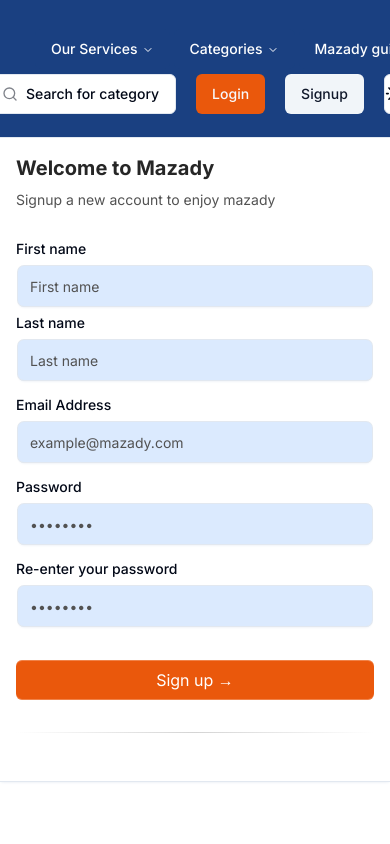
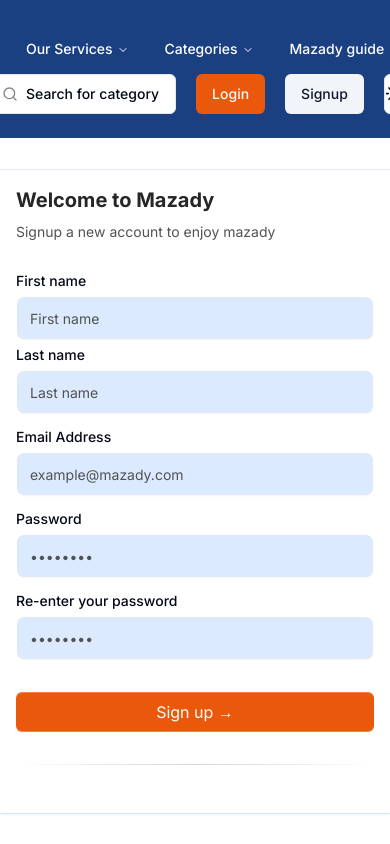
Before and after one commit to PPHelios/mazady, a Next.js app: page /signup in a window 390 px wide. Shown: the top 844 px of the page. Built offline with nearby package versions, Linux system fonts and the light colour scheme.

Commit message:
Fix: Moved exports from login to separate file

```diff
--- a/app/(user)/addItem/page.tsx
+++ b/app/(user)/addItem/page.tsx
@@ -2,7 +2,10 @@
 
 import ImagesUploader from "@/components/ImagesUploader";
 import React, { useState } from "react";
-import { BottomGradient, LabelInputContainer } from "../login/page";
+import {
+  BottomGradient,
+  LabelInputContainer,
+} from "@/components/ui/FormElements";
 import { Label } from "@/components/ui/label";
 import { Input } from "@/components/ui/input";
 import { Textarea } from "@/components/ui/textarea";
--- a/app/(user)/login/page.tsx
+++ b/app/(user)/login/page.tsx
@@ -2,7 +2,10 @@
 import React from "react";
 import { Label } from "@/components/ui/label";
 import { Input } from "@/components/ui/input";
-import { cn } from "@/lib/utils";
+import {
+  BottomGradient,
+  LabelInputContainer,
+} from "@/components/ui/FormElements";
 
 export default function Signup() {
   const handleSubmit = (e: React.FormEvent<HTMLFormElement>) => {
@@ -10,9 +13,9 @@
     console.log("Form submitted");
   };
   return (
-    <div
-      className="mx-auto w-full max-w-md rounded-none bg-white p-4 shadow-input
-        dark:bg-black md:rounded-2xl md:p-8"
+    <main
+      className="mx-auto mt-8 w-full max-w-md rounded-none bg-white p-4
+        shadow-input dark:bg-black md:rounded-2xl md:p-8"
     >
       <h2 className="text-xl font-bold text-neutral-800 dark:text-neutral-200">
         Welcome to Mazady
@@ -48,37 +51,6 @@
             via-neutral-300 to-transparent dark:via-neutral-700"
         />
       </form>
-    </div>
+    </main>
   );
 }
-
-export const BottomGradient = () => {
-  return (
-    <>
-      <span
-        className="absolute inset-x-0 -bottom-px block h-px w-full
-          bg-gradient-to-r from-transparent via-cyan-500 to-transparent
-          opacity-0 transition duration-500 group-hover/btn:opacity-100"
-      />
-      <span
-        className="absolute inset-x-10 -bottom-px mx-auto block h-px w-1/2
-          bg-gradient-to-r from-transparent via-indigo-500 to-transparent
-          opacity-0 blur-sm transition duration-500 group-hover/btn:opacity-100"
-      />
-    </>
-  );
-};
-
-export const LabelInputContainer = ({
-  children,
-  className,
-}: {
-  children: React.ReactNode;
-  className?: string;
-}) => {
-  return (
-    <div className={cn("flex w-full flex-col space-y-2", className)}>
-      {children}
-    </div>
-  );
-};
--- a/app/(user)/signup/page.tsx
+++ b/app/(user)/signup/page.tsx
@@ -3,6 +3,10 @@
 import { Label } from "@/components/ui/label";
 import { Input } from "@/components/ui/input";
 import { cn } from "@/lib/utils";
+import {
+  BottomGradient,
+  LabelInputContainer,
+} from "@/components/ui/FormElements";
 
 export default function Signup() {
   const handleSubmit = (e: React.FormEvent<HTMLFormElement>) => {
@@ -10,9 +14,9 @@
     console.log("Form submitted");
   };
   return (
-    <div
-      className="mx-auto w-full max-w-md rounded-none bg-white p-4 shadow-input
-        dark:bg-black md:rounded-2xl md:p-8"
+    <main
+      className="mx-auto mt-8 w-full max-w-md rounded-none bg-white p-4
+        shadow-input dark:bg-black md:rounded-2xl md:p-8"
     >
       <h2 className="text-xl font-bold text-neutral-800 dark:text-neutral-200">
         Welcome to Mazady
@@ -65,37 +69,6 @@
             via-neutral-300 to-transparent dark:via-neutral-700"
         />
       </form>
-    </div>
+    </main>
   );
 }
-
-const BottomGradient = () => {
-  return (
-    <>
-      <span
-        className="absolute inset-x-0 -bottom-px block h-px w-full
-          bg-gradient-to-r from-transparent via-cyan-500 to-transparent
-          opacity-0 transition duration-500 group-hover/btn:opacity-100"
-      />
-      <span
-        className="absolute inset-x-10 -bottom-px mx-auto block h-px w-1/2
-          bg-gradient-to-r from-transparent via-indigo-500 to-transparent
-          opacity-0 blur-sm transition duration-500 group-hover/btn:opacity-100"
-      />
-    </>
-  );
-};
-
-const LabelInputContainer = ({
-  children,
-  className,
-}: {
-  children: React.ReactNode;
-  className?: string;
-}) => {
-  return (
-    <div className={cn("flex w-full flex-col space-y-2", className)}>
-      {children}
-    </div>
-  );
-};
--- a/components/DatePicker.tsx
+++ b/components/DatePicker.tsx
@@ -19,7 +19,7 @@
   setDate,
 }: {
   date: Date;
-  setDate: SelectSingleEventHandler;
+  setDate: React.Dispatch<React.SetStateAction<Date>>;
 }) {
   return (
     <Popover>
@@ -41,6 +41,7 @@
         <Calendar
           mode="single"
           selected={date}
+          //@ts-ignore
           onSelect={setDate}
           initialFocus
         />
--- a/components/Navbar.tsx
+++ b/components/Navbar.tsx
@@ -61,8 +61,11 @@
       className="items-center justify-between gap-5 bg-surface px-5 py-6 md:flex
         md:flex-row"
     >
-      <div className="flex flex-row items-center justify-center gap-5">
-        <Link href="/" legacyBehavior passHref>
+      <div
+        className="pointer-cursor pointer-events-auto z-10 flex flex-row
+          items-center justify-center gap-5"
+      >
+        <Link href="/" passHref>
           <img
             src="/mazady.gif"
             alt="mazadat"
@@ -94,9 +97,8 @@
                         <p
                           className="text-sm leading-tight text-muted-foreground"
                         >
-                          Beautifully designed components that you can copy and
-                          paste into your apps. Accessible. Customizable. Open
-                          Source.
+                          Mazady is a leading website in online bidding. Add
+                          your item now to get the heighest price.
                         </p>
                       </Link>
                     </NavigationMenuLink>
--- /dev/null
+++ b/components/ui/FormElements.tsx
@@ -0,0 +1,32 @@
+import { cn } from "@/lib/utils";
+
+export const BottomGradient = () => {
+  return (
+    <>
+      <span
+        className="absolute inset-x-0 -bottom-px block h-px w-full
+          bg-gradient-to-r from-transparent via-cyan-500 to-transparent
+          opacity-0 transition duration-500 group-hover/btn:opacity-100"
+      />
+      <span
+        className="absolute inset-x-10 -bottom-px mx-auto block h-px w-1/2
+          bg-gradient-to-r from-transparent via-indigo-500 to-transparent
+          opacity-0 blur-sm transition duration-500 group-hover/btn:opacity-100"
+      />
+    </>
+  );
+};
+
+export const LabelInputContainer = ({
+  children,
+  className,
+}: {
+  children: React.ReactNode;
+  className?: string;
+}) => {
+  return (
+    <div className={cn("flex w-full flex-col space-y-2", className)}>
+      {children}
+    </div>
+  );
+};
```
